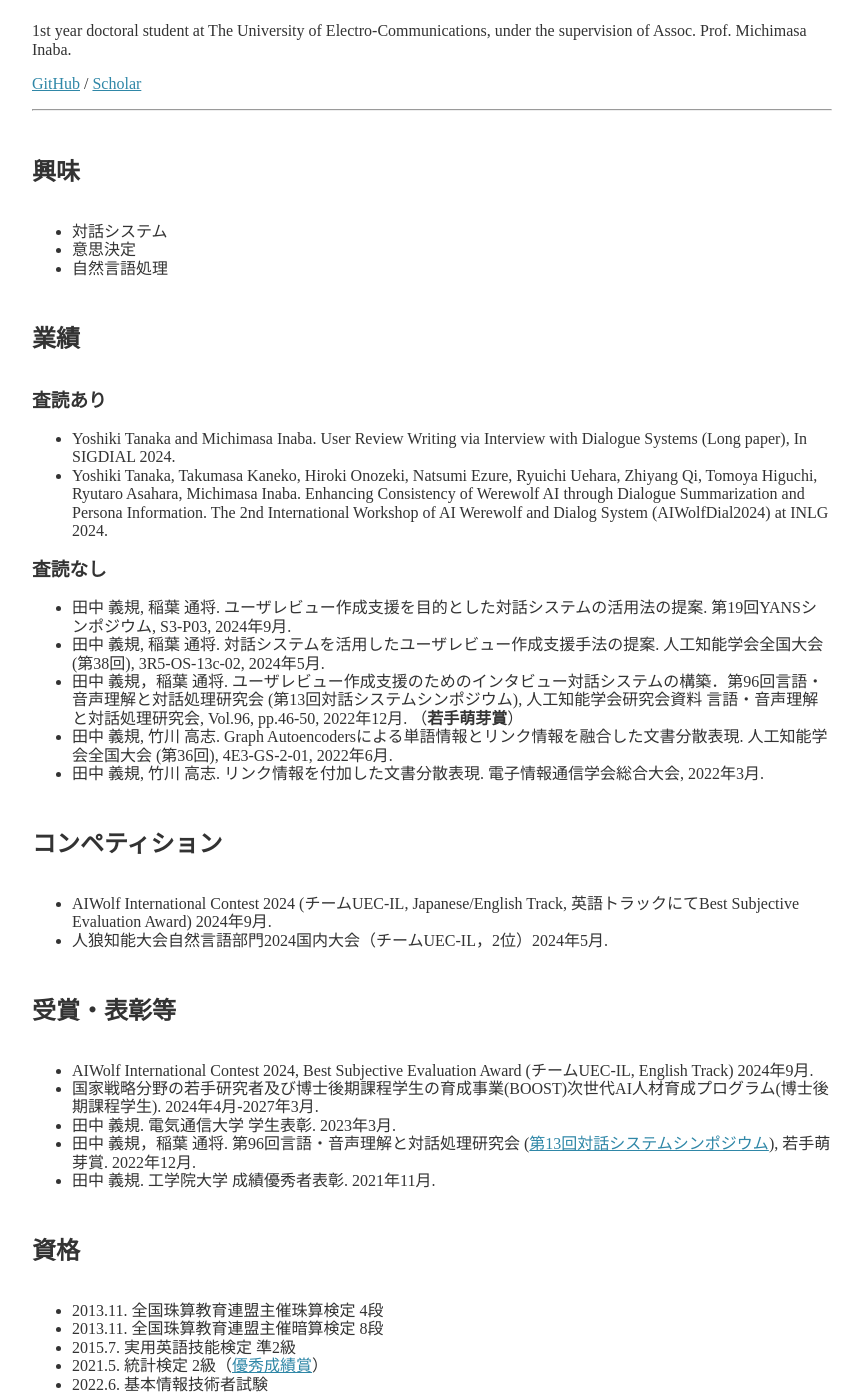
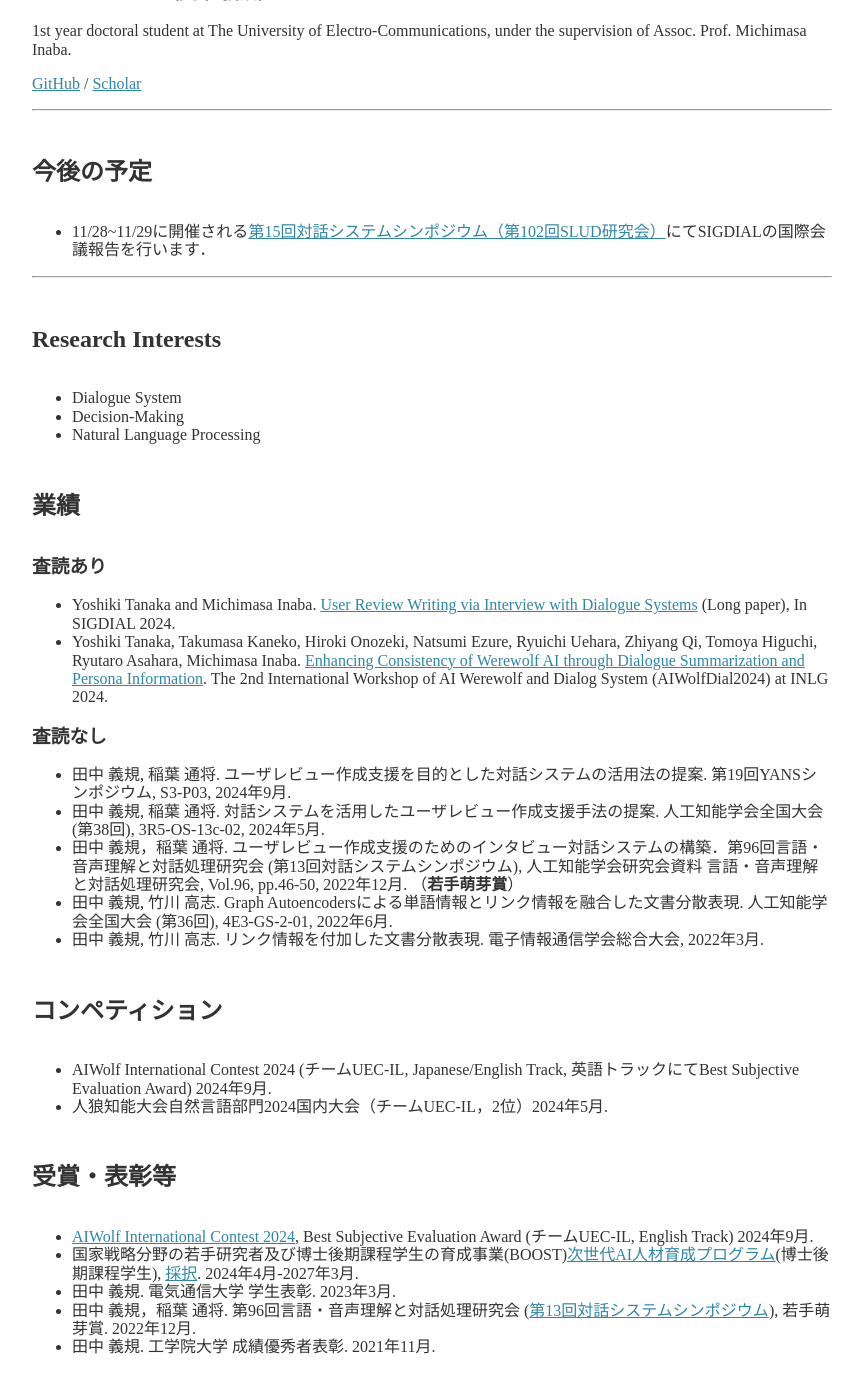
Before and after one commit to yoshi-chanaka/yoshi-chanaka.github.io, a Jekyll site: the page built from about.md, in a window 1280 px wide and 1400 px high, scrolled down 328 px. Shown: the whole window, without its empty margins (208-1071 px from the left). Built offline with Jekyll 4.4.1, drawn with Linux system fonts in a browser that asks for light colours; nearby versions of some CDN libraries; some of the changed text lies outside the part shown.

Commit message:
update_20241118

```diff
--- a/about.md
+++ b/about.md
@@ -5,29 +5,27 @@ description: >
 permalink: /about/
 ---
 
-### Yoshiki Tanaka
+### Yoshiki Tanaka （田中 義規）
 
 1st year doctoral student at The University of Electro-Communications, under the supervision of Assoc. Prof. Michimasa Inaba.
 
 [GitHub](https://github.com/yoshi-chanaka) / [Scholar](https://scholar.google.co.jp/citations?view_op=list_works&hl=ja&user=QkKVktkAAAAJ)
 
-<!-- ---
+---
 ## 今後の予定
-- 9/4~9/6に開催される「第19回YANSシンポジウム」に参加・発表します．
-- 9/16~9/20に開催されるYRRSDS/SIGDIALに参加・発表します．
-- 9/23~9/24に開催されるINLG 2024 Workshopに参加・発表します． -->
+- 11/28~11/29に開催される[第15回対話システムシンポジウム（第102回SLUD研究会）](https://ai-gakkai.or.jp/sig-slud/sig-announce/102th-sig.html)にてSIGDIALの国際会議報告を行います．
 
 ---
-## 興味
-* 対話システム
-* 意思決定
-* 自然言語処理
+## Research Interests
+* Dialogue System
+* Decision-Making
+* Natural Language Processing
 
 ## 業績
 
 ### 査読あり
-* Yoshiki Tanaka and Michimasa Inaba. User Review Writing via Interview with Dialogue Systems (Long paper), In SIGDIAL 2024.
-* Yoshiki Tanaka, Takumasa Kaneko, Hiroki Onozeki, Natsumi Ezure, Ryuichi Uehara, Zhiyang Qi, Tomoya Higuchi, Ryutaro Asahara, Michimasa Inaba. Enhancing Consistency of Werewolf AI through Dialogue Summarization and Persona Information. The 2nd International Workshop of AI Werewolf and Dialog System (AIWolfDial2024) at INLG 2024.
+* Yoshiki Tanaka and Michimasa Inaba. [User Review Writing via Interview with Dialogue Systems](https://aclanthology.org/2024.sigdial-1.37/) (Long paper), In SIGDIAL 2024.
+* Yoshiki Tanaka, Takumasa Kaneko, Hiroki Onozeki, Natsumi Ezure, Ryuichi Uehara, Zhiyang Qi, Tomoya Higuchi, Ryutaro Asahara, Michimasa Inaba. [Enhancing Consistency of Werewolf AI through Dialogue Summarization and Persona Information](https://aclanthology.org/2024.aiwolfdial-1.6/). The 2nd International Workshop of AI Werewolf and Dialog System (AIWolfDial2024) at INLG 2024.
 
 ### 査読なし
 * 田中 義規, 稲葉 通将. ユーザレビュー作成支援を目的とした対話システムの活用法の提案. 第19回YANSシンポジウム, S3-P03, 2024年9月.
@@ -41,8 +39,8 @@ permalink: /about/
 * 人狼知能大会自然言語部門2024国内大会（チームUEC-IL，2位）2024年5月.
 
 ## 受賞・表彰等
-* AIWolf International Contest 2024, Best Subjective Evaluation Award (チームUEC-IL, English Track) 2024年9月.
-* 国家戦略分野の若手研究者及び博士後期課程学生の育成事業(BOOST)次世代AI人材育成プログラム(博士後期課程学生). 2024年4月-2027年3月.
+* [AIWolf International Contest 2024](https://sites.google.com/view/aiwolfdial2024-inlg/home), Best Subjective Evaluation Award (チームUEC-IL, English Track) 2024年9月.
+* 国家戦略分野の若手研究者及び博士後期課程学生の育成事業(BOOST)[次世代AI人材育成プログラム](https://www.jst.go.jp/jisedai/boost-s/)(博士後期課程学生), [採択](https://www.uec.ac.jp/news/announcement/2024/20241030_6584.html). 2024年4月-2027年3月.
 * 田中 義規. 電気通信大学 学生表彰. 2023年3月.
 * 田中 義規，稲葉 通将. 第96回言語・音声理解と対話処理研究会 ([第13回対話システムシンポジウム](https://jsai-slud.github.io/sig-slud/archive/award.html)), 若手萌芽賞. 2022年12月.
 * 田中 義規. 工学院大学 成績優秀者表彰. 2021年11月.
```
